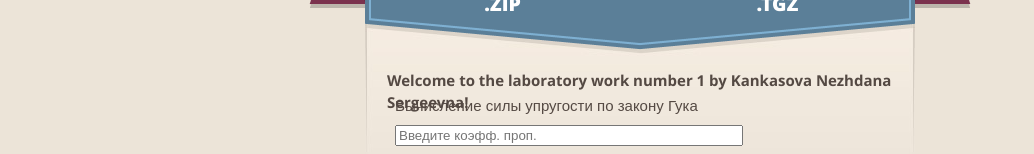
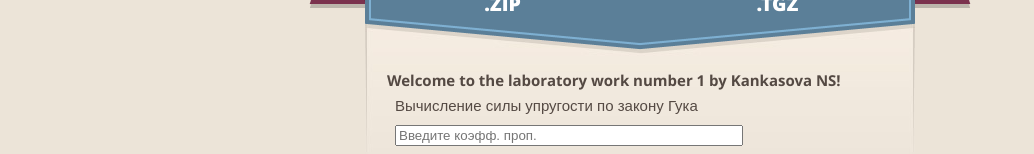
Before and after one commit to Nezhdana/Comp.-tech., a plain HTML site: page index.html in a window 1280 px wide. Shown: the part 142-296 px from the top of the page, without its empty margins (0-1034 px from the left). Drawn offline with nearby package versions, Linux system fonts and the light colour scheme.

Commit message:
Update index.html

```diff
--- a/index.html
+++ b/index.html
@@ -71,7 +71,7 @@ text-align: center;
 
       <section id="main_content">
         <h3>
-<a id="welcome-to-github-pages" class="anchor" href="#welcome-to-github-pages" aria-hidden="true"><span class="octicon octicon-link"></span></a>Welcome to the laboratory work number 1 by Kankasova Nezhdana Sergeevna!</h3>
+<a id="welcome-to-github-pages" class="anchor" href="#welcome-to-github-pages" aria-hidden="true"><span class="octicon octicon-link"></span></a>Welcome to the laboratory work number 1 by Kankasova NS!</h3>
 
 <p id="area">
 
```
